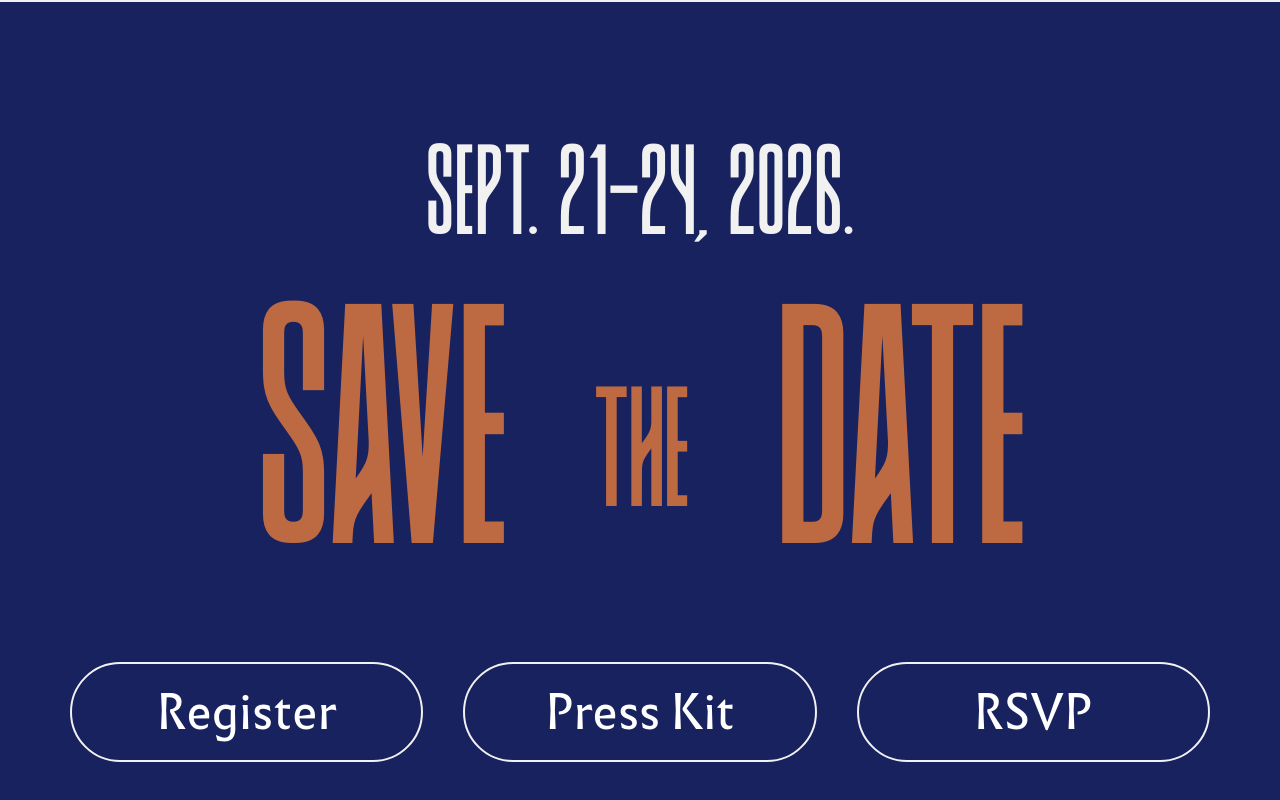
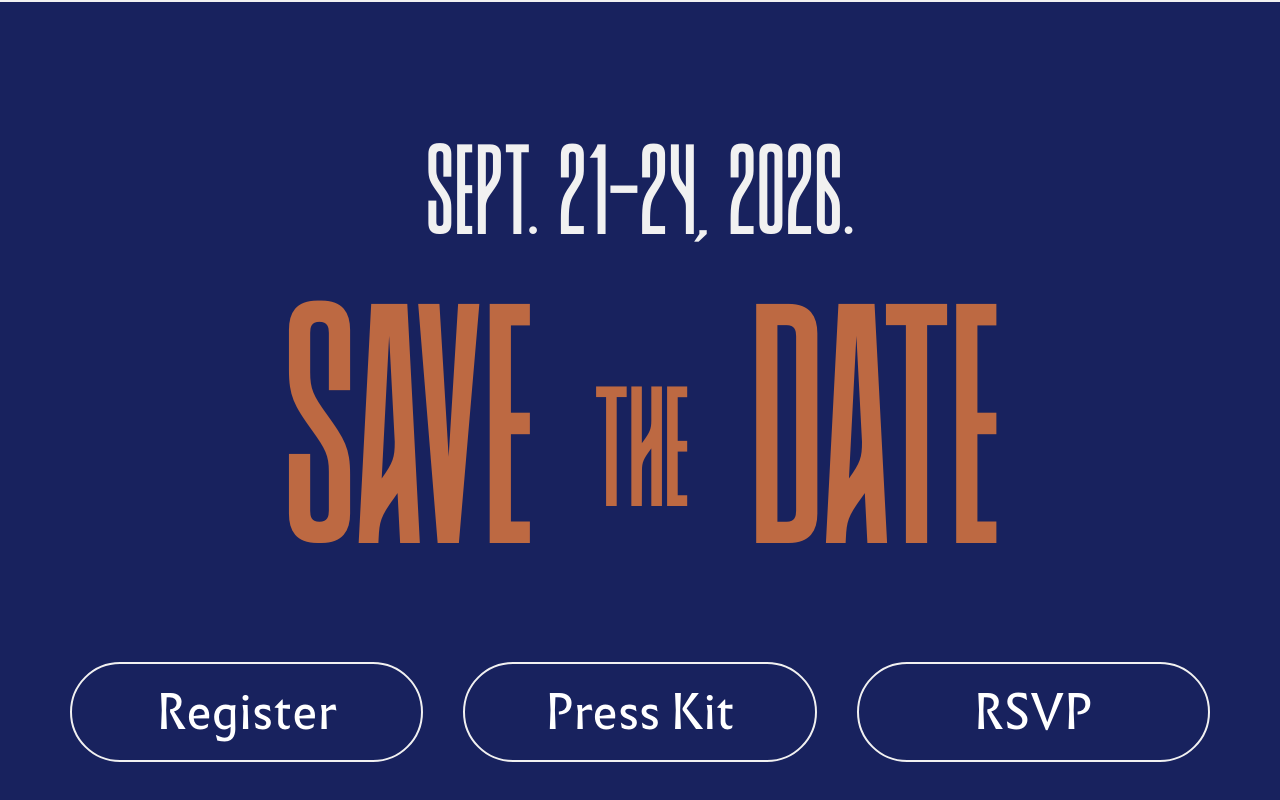
Before and after one commit to DoyeDesigns/umberman, a Next.js app: page / in a window 1280 px wide. Shown: the part 4210-5010 px from the top of the page. Built offline with nearby package versions, Linux system fonts and the light colour scheme.

Commit message:
Adjust gap spacing in AltSaveTheDate component for improved layout consistency
- Reduced gap sizes between elements in the AltSaveTheDate component for better alignment and visual balance across different screen sizes.

```diff
--- a/src/components/alt/AltSaveTheDate.tsx
+++ b/src/components/alt/AltSaveTheDate.tsx
@@ -22,7 +22,7 @@ export function AltSaveTheDate() {
           </p>
         </AltFadeUpReveal>
 
-        <div className="mt-[clamp(1.5rem,5vw,3rem)] flex w-full max-w-[min(100%,1400px)] items-end justify-center gap-[25px] md:gap-[86px]">
+        <div className="mt-[clamp(1.5rem,5vw,3rem)] flex w-full max-w-[min(100%,1400px)] items-end justify-center gap-[20px] md:gap-[40px] xl:gap-[60px]">
           <AltFadeUpReveal delay={0.04}>
             <span
               className="text-save-word font-display font-normal uppercase"
```
